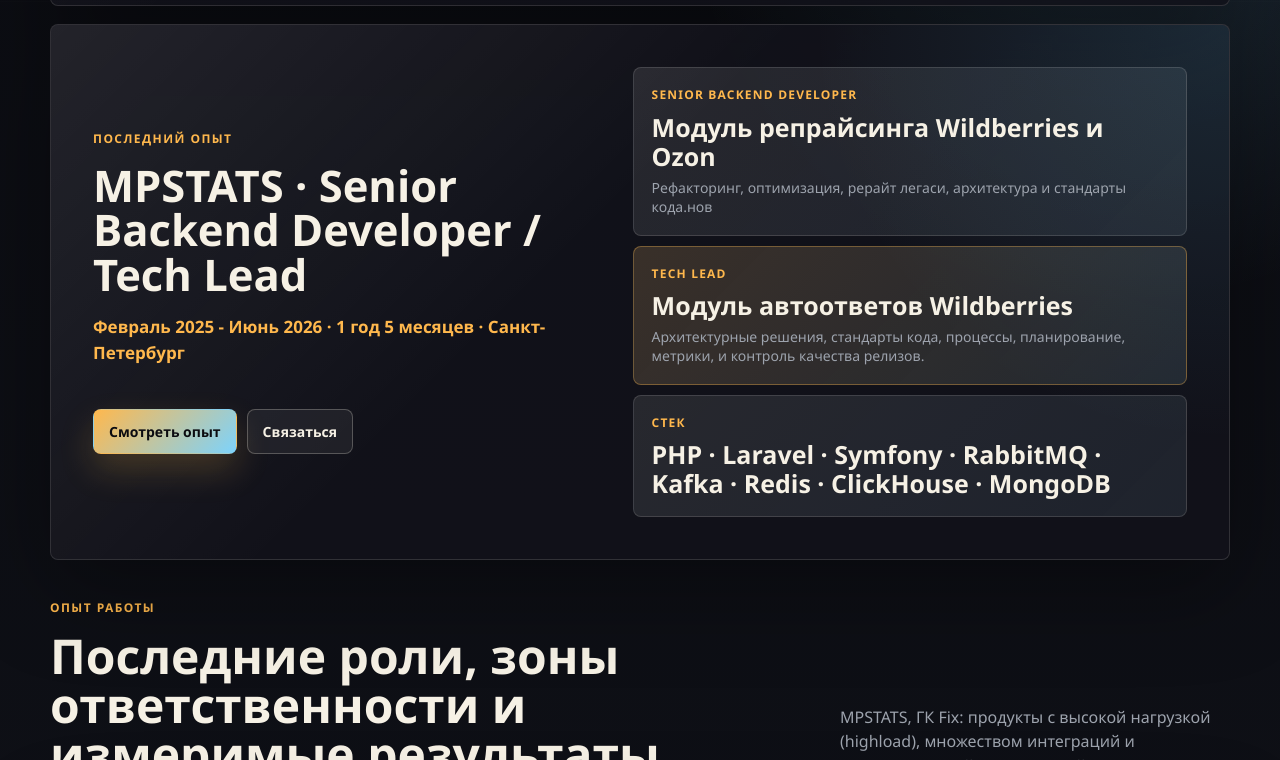
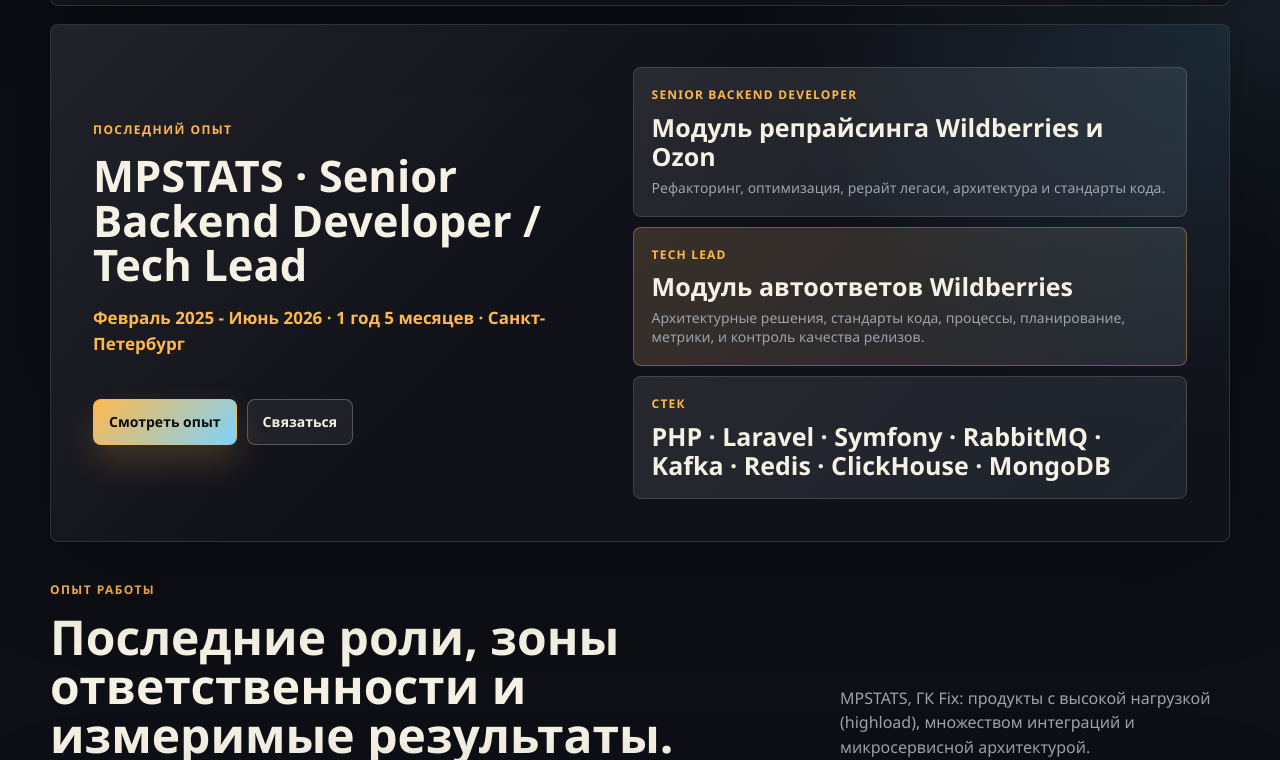
Before and after one commit to obgov/obgov.github.io, a website: page index.html in a window 1280 px wide. Shown: the part 798-1558 px from the top of the page. Drawn offline with Linux system fonts and the light colour scheme.

Commit message:
Update index.html

```diff
--- a/index.html
+++ b/index.html
@@ -184,7 +184,7 @@
         <div class="role-row">
           <span>Senior Backend Developer</span>
           <strong>Модуль репрайсинга Wildberries и Ozon</strong>
-          <p>Рефакторинг, оптимизация, рерайт легаси, архитектура и стандарты кода.нов</p>
+          <p>Рефакторинг, оптимизация, рерайт легаси, архитектура и стандарты кода.</p>
         </div>
         <div class="role-row role-row-lead">
           <span>Tech Lead</span>
```
